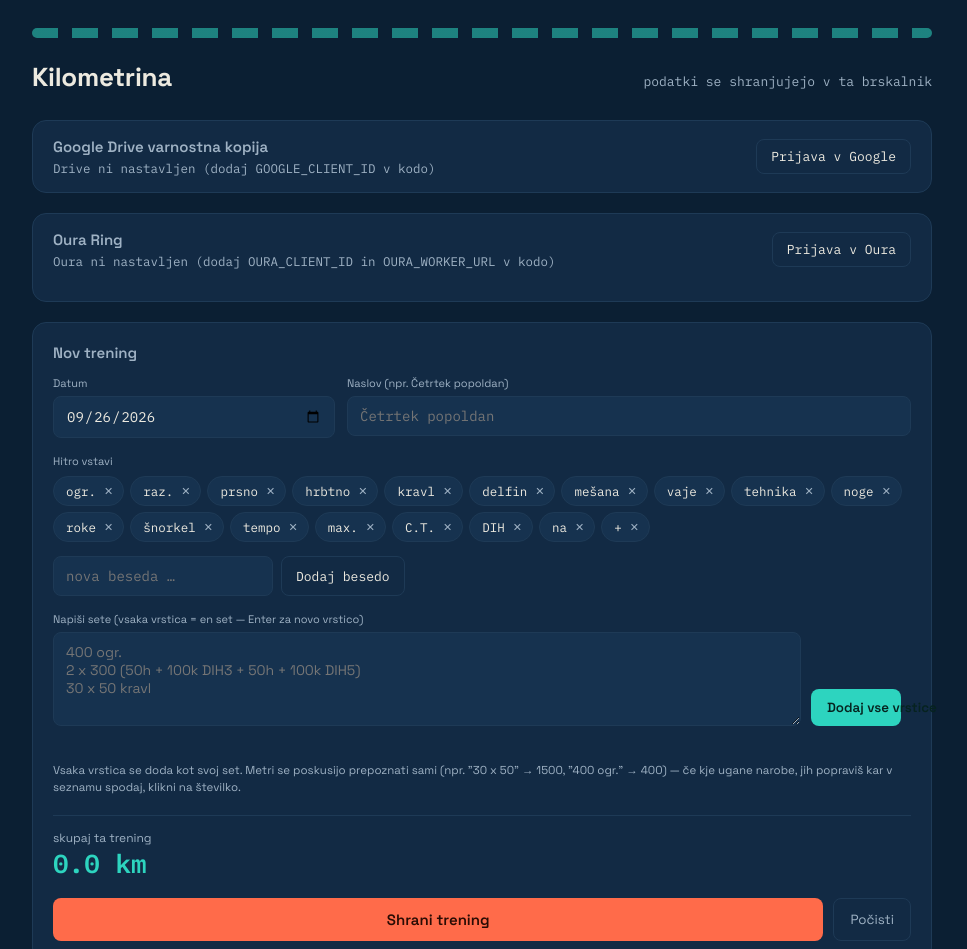
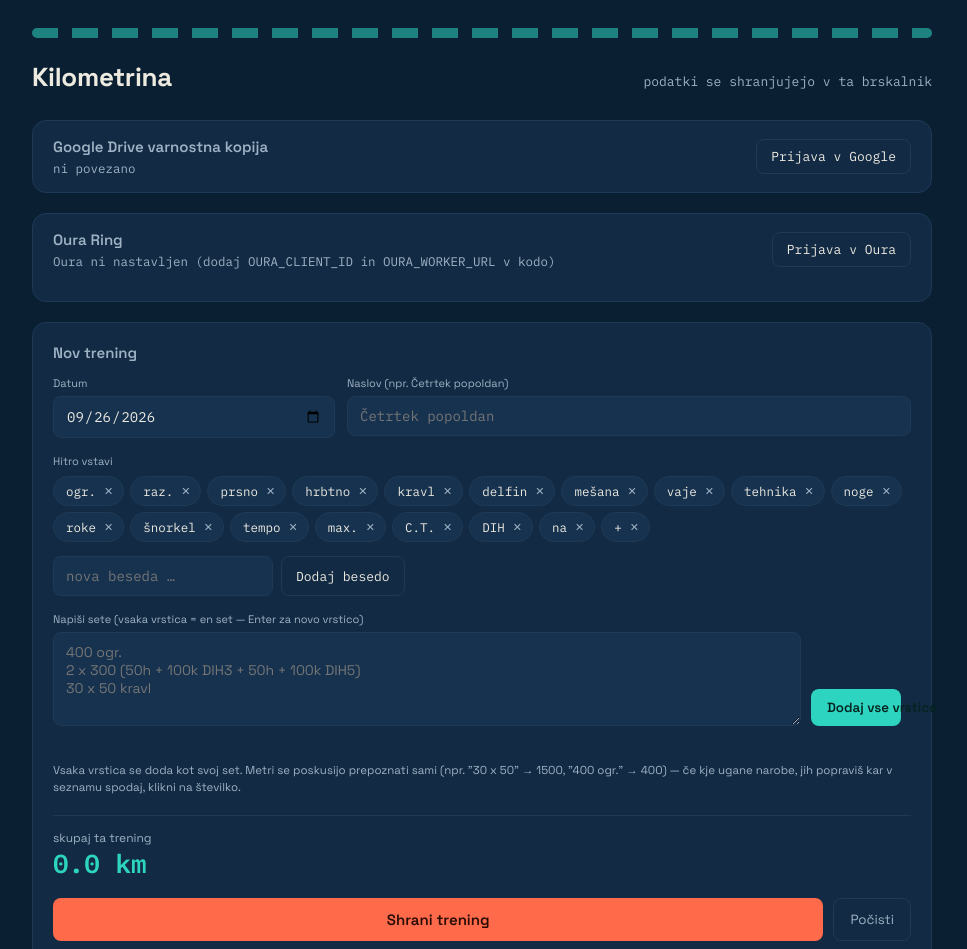
Before and after one commit to keeeepr/kilometrina, a plain HTML site: page index.html in a window 1280 px wide. Shown: the top 949 px of the page, without its empty margins (158-1125 px from the left). Drawn offline with Linux system fonts and the light colour scheme.

Commit message:
Set Google OAuth client ID
Co-Authored-By: Claude Opus 5.5 <noreply@anthropic.com>

```diff
--- a/index.html
+++ b/index.html
@@ -393,7 +393,7 @@ function lsSet(key, value) {
 //    (e.g. https://yourusername.github.io)
 // 5) Paste the generated Client ID below, replacing YOUR_CLIENT_ID_HERE.
 // ============================================================
-const GOOGLE_CLIENT_ID = 'YOUR_CLIENT_ID_HERE.apps.googleusercontent.com';
+const GOOGLE_CLIENT_ID = '92958274452-dfo7bovntlo0m06f4ldr39u2vl88i9kh.apps.googleusercontent.com';
 const DRIVE_FILE_NAME = 'kilometrina-podatki.json';
 
 let driveTokenClient = null;
```
